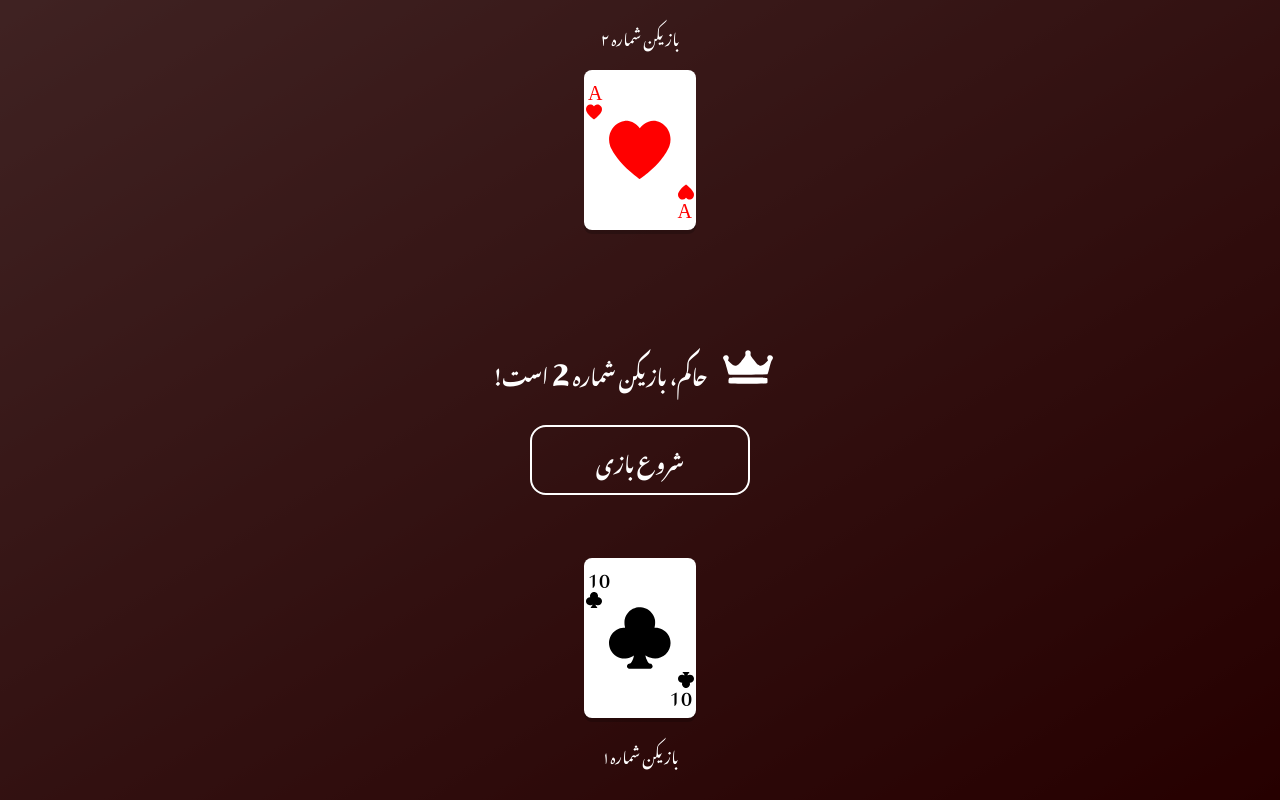
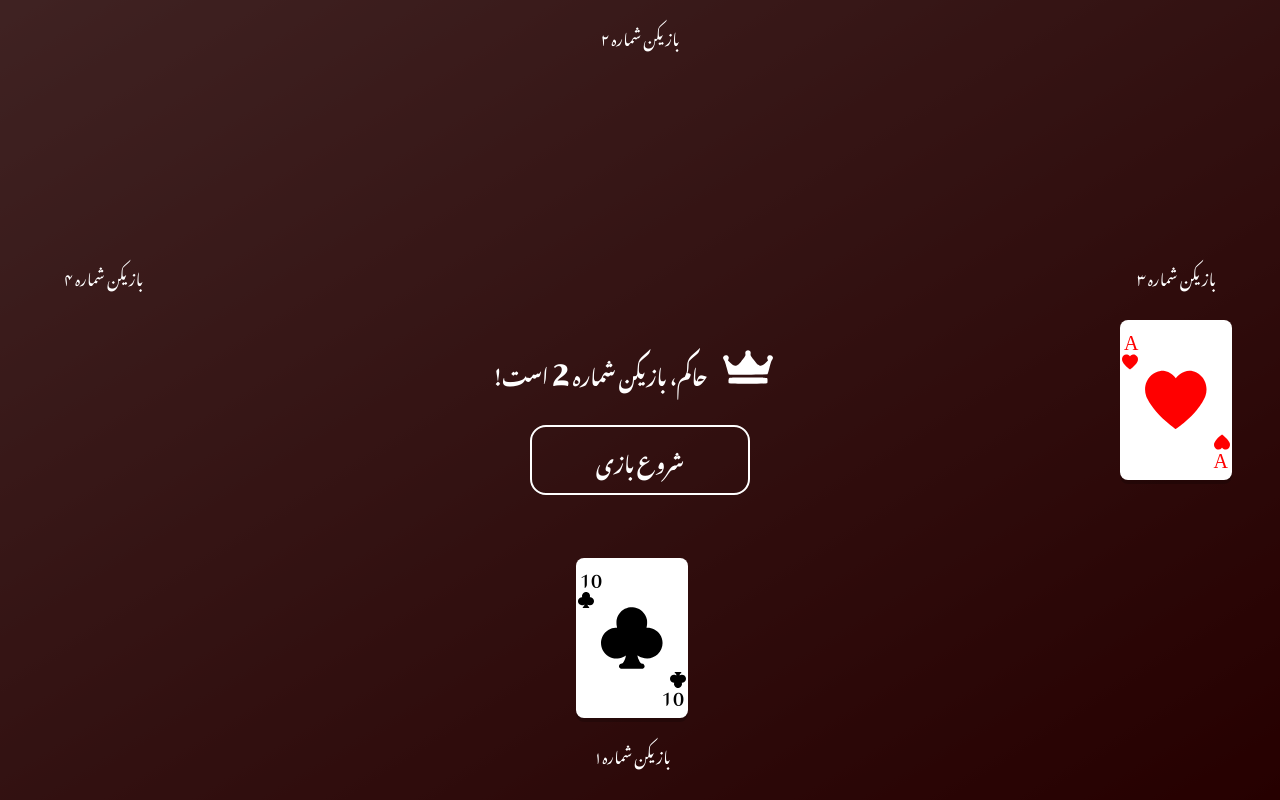
Before and after one commit to SarahShkb/HOKM, a Next.js app: page /main in a window 1280 px wide. Both pictures are taken after a click on the button "بریم برای انتخاب حاکم". Built offline with nearby package versions, Linux system fonts and the light colour scheme.

Commit message:
Choose hakem between four participants

```diff
--- a/components/ChooseHakem.tsx
+++ b/components/ChooseHakem.tsx
@@ -22,6 +22,8 @@ const ChooseHakem = ({
   pileOfCards,
   cardsRef,
   player2Ref,
+  player3Ref,
+  player4Ref,
   setGameState,
 }: ChooseHakemType) => {
   const cards = getCards();
@@ -29,14 +31,20 @@ const ChooseHakem = ({
   const [currentHakemCardsState, setCurrentHakemCardsState] = useState<
     CardType[]
   >([]);
-  const [movingCardTops, setMovingCardTops] = useState<number[]>([null]);
+  const [movingCardCoordination, setMovingCardCoordination] = useState<
+    { top: number; left: number }[]
+  >([null]);
 
+  // set intial position for every card in pile
   useEffect(() => {
     if (pileOfCards?.current) {
-      setMovingCardTops((prevArray) => {
-        let tempArr: number[] = [];
+      setMovingCardCoordination((prevArray) => {
+        let tempArr: { top: number; left: number }[] = [];
         cards.map(() => {
-          tempArr.push(pileOfCards?.current?.offsetTop - 80);
+          tempArr.push({
+            top: pileOfCards?.current?.offsetTop - 80,
+            left: player1Ref?.current?.offsetLeft,
+          });
         });
         return tempArr;
       });
@@ -51,26 +59,48 @@ const ChooseHakem = ({
         const randomCardIndex = Math.floor(Math.random() * tempCards.length);
         const pulledCard = tempCards[randomCardIndex];
 
-        setMovingCardTops((prevArray) => {
-          let tempArr = [...prevArray];
-          tempArr[hakemCounter + 1] = (
-            hakemCounter % 2 === 0 ? player1Ref : player2Ref
-          )?.current?.offsetTop;
-          return tempArr;
+        setMovingCardCoordination((prevArray) => {
+          let tempCoordsArr = [...prevArray];
+          let playerRef = null;
+          // detect players turn for recieving card
+          switch (hakemCounter % 4) {
+            case 0:
+              playerRef = player1Ref;
+              break;
+            case 1:
+              playerRef = player2Ref;
+              break;
+            case 2:
+              playerRef = player3Ref;
+              break;
+            case 3:
+              playerRef = player4Ref;
+              break;
+          }
+          console.log(playerRef?.current?.offsetLeft);
+          tempCoordsArr[hakemCounter] = {
+            top: playerRef?.current?.offsetTop,
+            left:
+              playerRef?.current?.offsetLeft -
+              (window.innerWidth - playerRef?.current?.offsetLeft < 50
+                ? 112
+                : 0),
+          };
+          return tempCoordsArr;
         });
         setTimeout(() => {}, 100);
         setCurrentHakemCardsState((prevState) => {
           let currentHakemCards = [...prevState];
-          currentHakemCards[hakemCounter % 2] = pulledCard;
+          currentHakemCards[hakemCounter % 4] = pulledCard;
           return currentHakemCards;
         });
 
         if (pulledCard.rank === ranks.ACE) {
-          setHakem(hakemCounter % 2);
+          setHakem(hakemCounter % 4);
           clearInterval(chooseHakemInterval);
         }
         tempCards.splice(randomCardIndex, 1);
-        cardsRef.current.pop();
+        cardsRef.current.splice(randomCardIndex, 1);
         hakemCounter++;
       }, 1000);
     }
@@ -124,6 +154,20 @@ const ChooseHakem = ({
                 </>
               )}
             </div>
+            <p className={classes.player_3_label}>بازیکن شماره ۳</p>
+            <div
+              className={`${classes.hakem_detector_card} ${classes.rivals}`}
+              ref={player3Ref}
+            >
+              {currentHakemCardsState[2] && (
+                <>
+                  <Card
+                    suit={currentHakemCardsState[2]?.suit}
+                    rank={currentHakemCardsState[2]?.rank}
+                  />
+                </>
+              )}
+            </div>
             {hakem < 0 && (
               <div className={classes.pile_of_cards} ref={pileOfCards}>
                 {cards.map((card, index) => (
@@ -132,7 +176,8 @@ const ChooseHakem = ({
                     ref={(el) => (cardsRef.current[index] = el)}
                     className={classes.in_pile_card}
                     style={{
-                      top: movingCardTops[index],
+                      top: movingCardCoordination[index]?.top,
+                      left: movingCardCoordination[index]?.left,
                       zIndex:
                         cardsRef.current[index]?.offsetTop ===
                         pileOfCards?.current?.offsetTop - 80
@@ -146,6 +191,21 @@ const ChooseHakem = ({
                 ))}
               </div>
             )}
+            <p className={classes.player_4_label}>بازیکن شماره ۴</p>
+            <div
+              className={`${classes.hakem_detector_card} ${classes.rivals}`}
+              style={{ left: "3rem" }}
+              ref={player4Ref}
+            >
+              {currentHakemCardsState[3] && (
+                <>
+                  <Card
+                    suit={currentHakemCardsState[3]?.suit}
+                    rank={currentHakemCardsState[3]?.rank}
+                  />
+                </>
+              )}
+            </div>
             <div
               className={classes.hakem_detector_card}
               style={{ bottom: "10px" }}
--- a/components/Main.tsx
+++ b/components/Main.tsx
@@ -12,9 +12,11 @@ const Main = () => {
   const [HOKM, setHOKM] = useState<number>(null);
 
   const player1Ref = useRef(null);
+  const player2Ref = useRef(null);
+  const player3Ref = useRef(null);
+  const player4Ref = useRef(null);
   const pileOfCards = useRef(null);
   const cardsRef = useRef([]);
-  const player2Ref = useRef(null);
 
   const GameComponent = (): JSX.Element => {
     switch (gameState) {
@@ -25,10 +27,12 @@ const Main = () => {
             setChooseHAKEM={setChooseHAKEM}
             hakem={hakem}
             setHakem={setHakem}
-            player1Ref={player1Ref}
             pileOfCards={pileOfCards}
             cardsRef={cardsRef}
+            player1Ref={player1Ref}
             player2Ref={player2Ref}
+            player3Ref={player3Ref}
+            player4Ref={player4Ref}
             setGameState={setGameState}
           />
         );
--- a/core/types.ts
+++ b/core/types.ts
@@ -13,6 +13,8 @@ export type ChooseHakemType = {
   pileOfCards: React.MutableRefObject<null>;
   cardsRef: React.MutableRefObject<never[]>;
   player2Ref: React.MutableRefObject<null>;
+  player3Ref: React.MutableRefObject<null>;
+  player4Ref: React.MutableRefObject<null>;
   setGameState: (gameState: number) => void;
 };
 
--- a/styles/components/chooseHakem.module.scss
+++ b/styles/components/chooseHakem.module.scss
@@ -23,6 +23,18 @@
       position: absolute;
       top: 0px;
       text-align: center;
+    }
+
+    .player_3_label {
+      position: absolute;
+      top: 30%;
+      right: 4rem;
+    }
+
+    .player_4_label {
+      position: absolute;
+      top: 30%;
+      left: 4rem;
     }
 
     .choose_HAKEM_button,
@@ -79,12 +91,19 @@
       position: absolute;
       margin-right: auto;
       margin-left: auto;
-      width: calc(100% - 6rem);
+      width: fit-content;
       display: flex;
       flex-direction: column;
       align-items: center;
       justify-content: center;
       z-index: 1000000;
+      left: 45%;
+
+      &.rivals {
+        top: 40%;
+        width: fit-content;
+        left: initial;
+      }
     }
     .pile_of_cards {
       width: 100%;
@@ -92,7 +111,7 @@
       align-items: center;
       display: flex;
       justify-content: center;
-      //z-index: -1;
+
       .in_pile_card {
         position: absolute;
         transform-style: preserve-3d;
```
